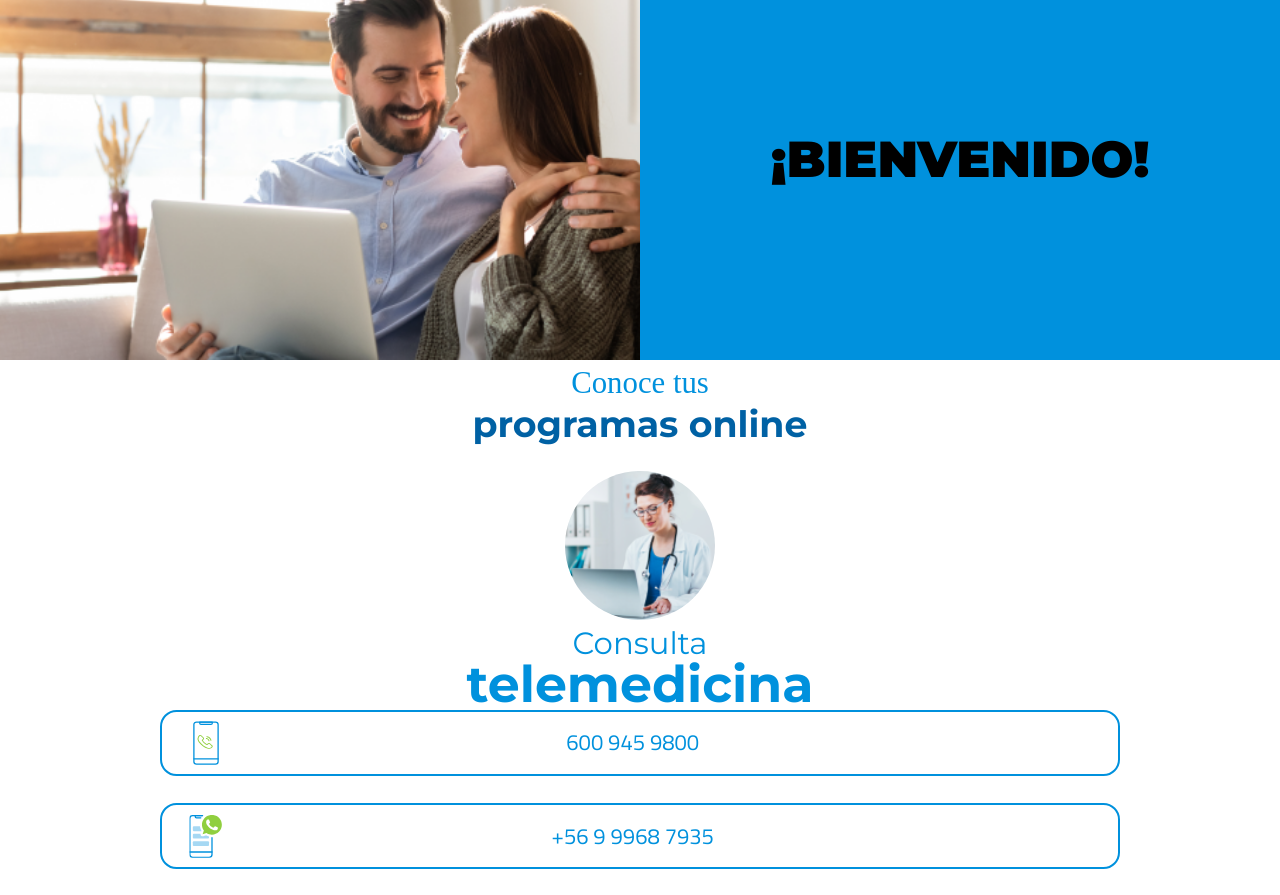
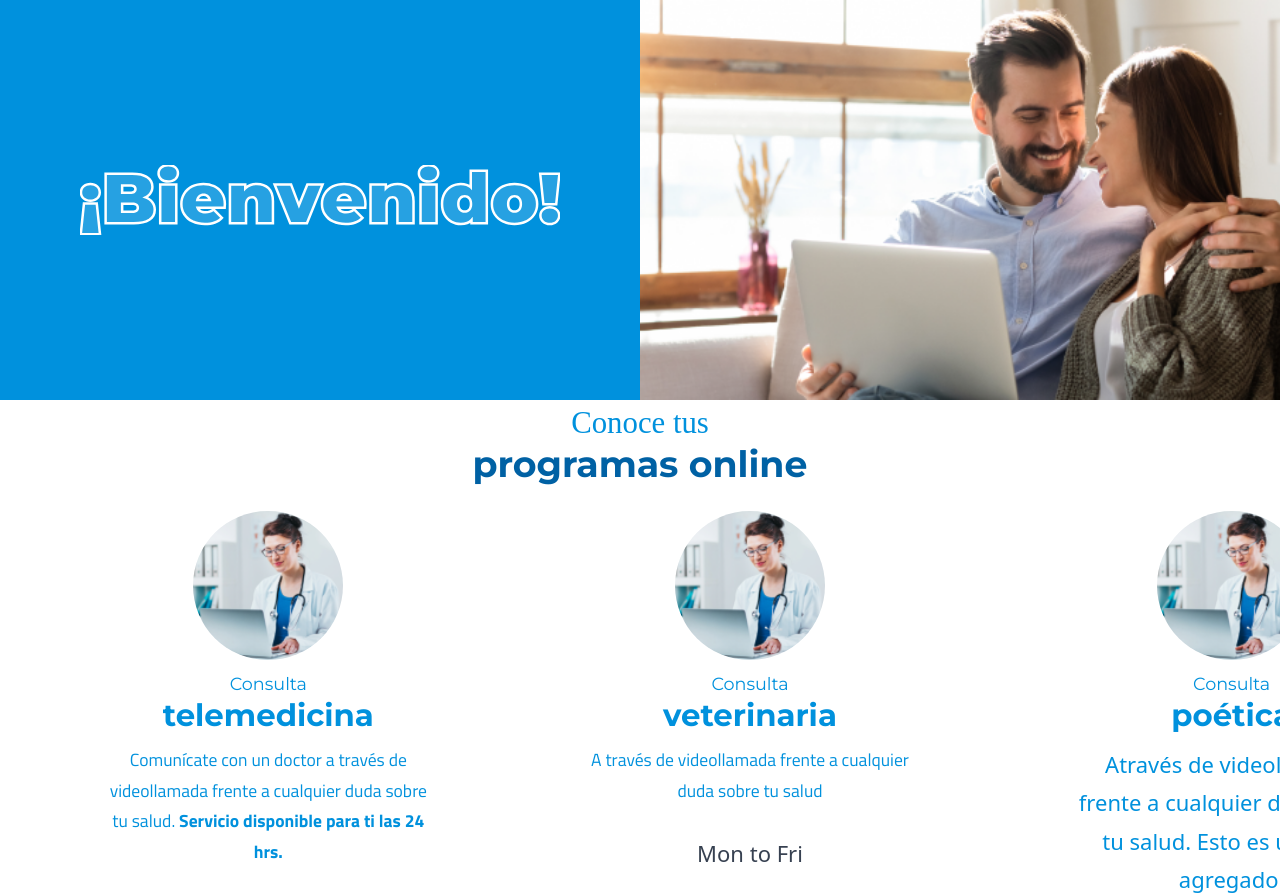
Before and after one commit to DiegoGonzalezCruz/careassistance-metlife, a Next.js app: page / in a window 1280 px wide. Shown: the part 120-1015 px from the top of the page. Built offline with nearby package versions, Linux system fonts and the light colour scheme.

Commit message:
working on second version

```diff
--- a/components/cards/ProgramCard.tsx
+++ b/components/cards/ProgramCard.tsx
@@ -22,7 +22,7 @@ const ProgramCard = ({ program }: Program) => {
   ]
 
   return (
-    <div className=" rounded-xl snap-start w-full shrink-0 my-5">
+    <div className=" rounded-xl snap-start md:snap-center w-full md:w-1/3 shrink-0 my-5 h-full first:ml-10 last:mr-10">
       <Image
         src={program.img}
         alt={program.title}
@@ -30,20 +30,27 @@ const ProgramCard = ({ program }: Program) => {
         height={150}
         className="rounded-full mx-auto"
       />
-      <div className=" w-full text-center">
-        <h2 className="text-primary text-xl font-normal font-Montserrat">
-          {program.pretitle}{' '}
+      <div className=" w-full h-full text-center my-2 ">
+        <h2 className="text-primary text-xl md:text-sm font-normal font-Montserrat lin">
+          {program.pretitle}
+          <br />
+          <span className="text-primary text-3xl md:text-xl font-Montserrat font-bold ">
+            {program.posttitle}
+          </span>{' '}
         </h2>
-        <span className="text-primary text-3xl font-Montserrat font-bold">
-          {program.posttitle}
-        </span>
       </div>
-      <ul className="w-3/4 mx-auto flex flex-col gap-5">
+      <div className="w-3/4 mx-auto text-center ">
+        <div
+          className="text-primary prose prose-p:font-Titillium prose-p:text-primary md:prose-p:text-sm "
+          dangerouslySetInnerHTML={{ __html: program.description }}
+        />
+      </div>
+      <ul className="w-3/4 mx-auto flex flex-col gap-2 md:hidden ">
         {features.map((feat) => {
           return (
             <li
               key={feat.title}
-              className="flex flex-row items-center border-2 border-primary rounded-xl pl-2 h-12"
+              className="flex flex-row items-center border-2 border-primary rounded-xl pl-2 h-10"
             >
               <Image
                 src={feat.img}
@@ -59,10 +66,11 @@ const ProgramCard = ({ program }: Program) => {
           )
         })}
       </ul>
-      <div className="w-3/4 mx-auto text-center py-5">
-        <p className="text-primary">{program.description}</p>
-      </div>
-      <div className="w-3/4 mx-auto text-center py-5 ">{program.schedule}</div>
+
+      <div
+        className="w-3/4  md:w-full mx-auto text-center py-5 prose prose-p:text-sm prose-p:font-Fira prose-p:text-primary md:prose-p:text-sm"
+        dangerouslySetInnerHTML={{ __html: program.schedule }}
+      />
     </div>
   )
 }
--- a/components/laylout/Navigation.tsx
+++ b/components/laylout/Navigation.tsx
@@ -2,13 +2,13 @@ import Image from 'next/image'
 
 export const Navigation = () => {
   return (
-    <nav className="h-[10vh] w-full flex items-center bg-white justify-center sticky  ">
+    <nav className="h-[10vh] md:h-[15vh] w-full flex items-center bg-white justify-center">
       <Image
         src="/img/logos/metlife-orienta.svg"
         alt="metlife orienta"
         width={200}
         height={50}
-        className="w-3/4 bg-white "
+        className="w-3/4 bg-white md:h-1/3"
       />
     </nav>
   )
--- a/components/lists/ProgramList.tsx
+++ b/components/lists/ProgramList.tsx
@@ -12,7 +12,7 @@ const ProgramList = ({ programs }: Programs) => {
 
   return (
     <div>
-      <ul className="w-full flex flex-row overflow-scroll snap-x snap-mandatory">
+      <ul className="w-full flex flex-row overflow-scroll snap-x snap-mandatory md:gap-10 ">
         {programs.map((program, idx) => {
           return <ProgramCard program={program} key={program.title} />
         })}
--- a/components/programs/ProgramSlider.tsx
+++ b/components/programs/ProgramSlider.tsx
@@ -4,11 +4,39 @@ import ProgramList from '../lists/ProgramList'
 const programs = [
   {
     title: 'consulta telemedicina',
-    schedule: (
-      <p>
-        Lunes a Viernes de 9:00 a 20:00 <br /> Sábados de 9:00 a 13:00
-      </p>
-    ),
+    schedule:
+      '<p>Lunes a Viernes de 9:00 a 20:00 <br /> Sábados de 9:00 a 13:00</p>',
+    phone: '+569123123123',
+    description:
+      '<p>Comunícate con un doctor a través de videollamada frente a cualquier duda sobre tu salud. <b>Servicio disponible para ti las 24 hrs.</b></p>',
+    img: '/img/cards/testImage.png',
+    pretitle: 'Consulta',
+    posttitle: 'telemedicina'
+  },
+  {
+    title: 'consulta veterinaria',
+    schedule: 'Mon to Fri',
+    phone: '+569123123123',
+    description:
+      '<p>A través de videollamada frente a cualquier duda sobre tu salud</p>',
+    img: '/img/cards/testImage.png',
+    pretitle: 'Consulta',
+    posttitle: 'veterinaria'
+  },
+  {
+    title: 'Consulta poética',
+    schedule: 'Mon to Fri',
+    phone: '+569123123123',
+    description:
+      'Através de videollamada frente a cualquier duda sobre tu salud. Esto es un texto agregado.',
+    img: '/img/cards/testImage.png',
+    pretitle: 'Consulta',
+    posttitle: 'poética'
+  },
+  {
+    title: 'consulta telemedicina',
+    schedule:
+      '<p>Lunes a Viernes de 9:00 a 20:00 <br /> Sábados de 9:00 a 13:00</p>',
     phone: '+569123123123',
     description:
       'Comunícate con un doctor a través de videollamada frente a cualquier duda sobre tu salud. Servicio disponible para ti las 24 hrs.',
@@ -20,7 +48,8 @@ const programs = [
     title: 'consulta veterinaria',
     schedule: 'Mon to Fri',
     phone: '+569123123123',
-    description: 'lorem blab la blasblsd asd',
+    description:
+      'A través de videollamada frente a cualquier duda sobre tu salud',
     img: '/img/cards/testImage.png',
     pretitle: 'Consulta',
     posttitle: 'veterinaria'
@@ -29,7 +58,8 @@ const programs = [
     title: 'Consulta poética',
     schedule: 'Mon to Fri',
     phone: '+569123123123',
-    description: 'lorem blab la blasblsd asd',
+    description:
+      'Através de videollamada frente a cualquier duda sobre tu salud. Esto es un texto agregado.',
     img: '/img/cards/testImage.png',
     pretitle: 'Consulta',
     posttitle: 'poética'
--- a/components/slider/MainSlider.tsx
+++ b/components/slider/MainSlider.tsx
@@ -3,7 +3,7 @@ import Image from 'next/image'
 export const MainSlider = () => {
   return (
     <div className="w-full h-[50vh] ">
-      <div className="w-full h-full flex md:flex-row flex-col">
+      <div className="w-full h-full flex md:flex-row-reverse flex-col">
         <Image
           src="/img/sliders/mainslider.png"
           width={500}
@@ -11,8 +11,14 @@ export const MainSlider = () => {
           className="object-cover h-full md:w-1/2 w-full"
           alt="bienvenidos a metlife orienta"
         />
-        <div className="md:w-1/2 w-full h-full bg-primary flex items-center justify-center">
-          <h1 className="text-3xl">¡Bienvenido!</h1>
+        <div className="md:w-1/2 w-full h-full bg-primary flex items-center justify-center ">
+          <Image
+            src="/img/sliders/bienvenido.svg"
+            width={500}
+            height={500}
+            className="object-contain h-full w-3/4"
+            alt="bienvenidos a metlife orienta"
+          />
         </div>
       </div>
     </div>
--- a/package.json
+++ b/package.json
@@ -21,6 +21,7 @@
     "typescript": "4.9.3"
   },
   "devDependencies": {
+    "@tailwindcss/typography": "^0.5.8",
     "autoprefixer": "^10.4.13",
     "postcss": "^8.4.19",
     "tailwindcss": "^3.2.4"
--- a/tailwind.config.js
+++ b/tailwind.config.js
@@ -28,5 +28,8 @@ module.exports = {
     },
     extend: {},
   },
-  plugins: [],
+  plugins: [
+    require('@tailwindcss/typography'),
+  ],
+
 }
--- a/types.d.ts
+++ b/types.d.ts
@@ -4,11 +4,12 @@ import { JsxElement } from 'typescript'
 export interface Program {
   program: {
     title: string
-    schedule: ReactNode | string
+    schedule: string
     description: string
     img: string
     pretitle: string
     posttitle: string
+    idx?: number
   }
 }
 export interface Programs {
@@ -17,9 +18,10 @@ export interface Programs {
     title: string
     description: string
     phone: string
-    schedule: ReactNode | string
+    schedule: string
     pretitle: string
     posttitle: string
+    idx?: number
   }[]
 }
 
```
Also changed, not shown: public/img/sliders/Bienvenido.svg (added), 1 other file (tests, documents, lock files or other folders).
